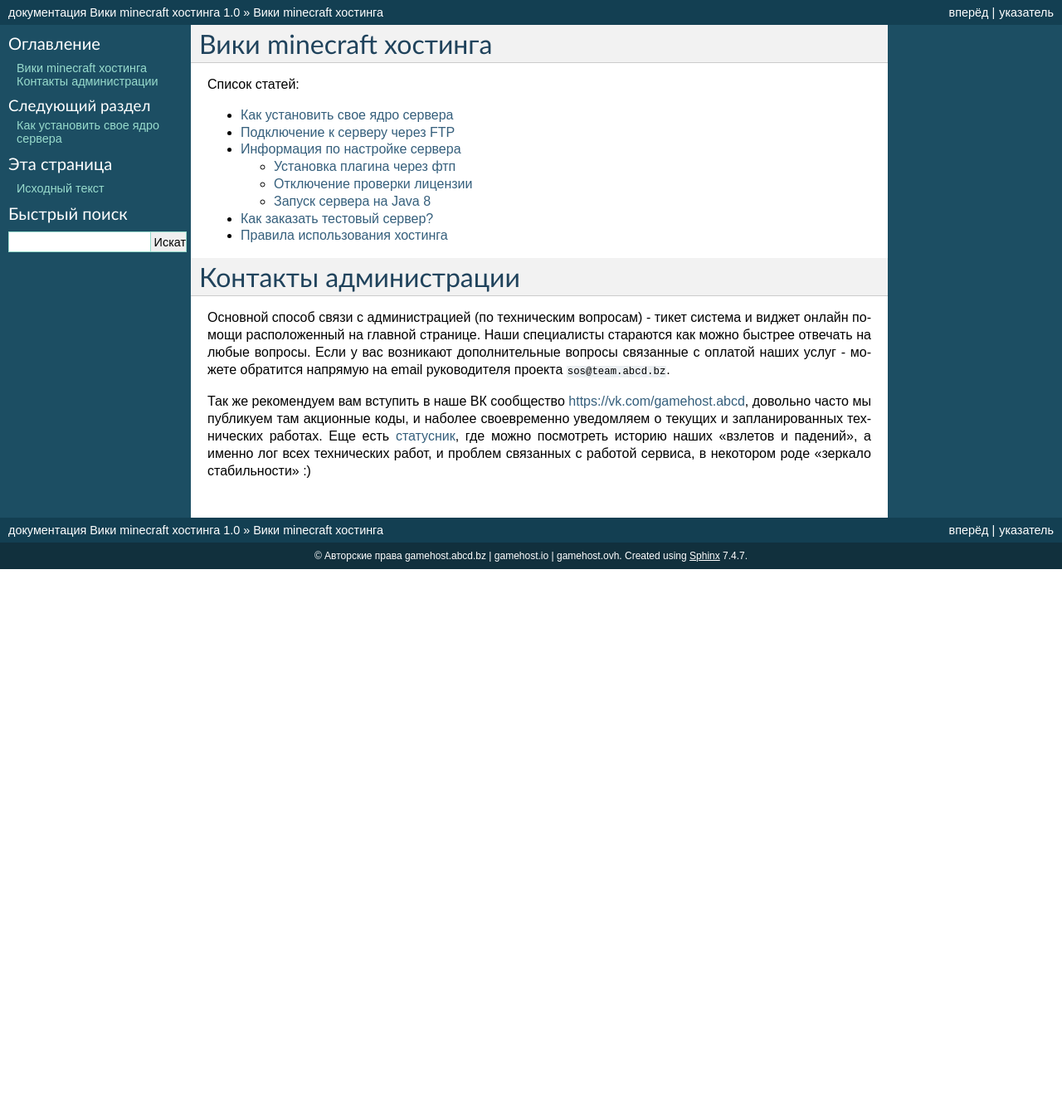
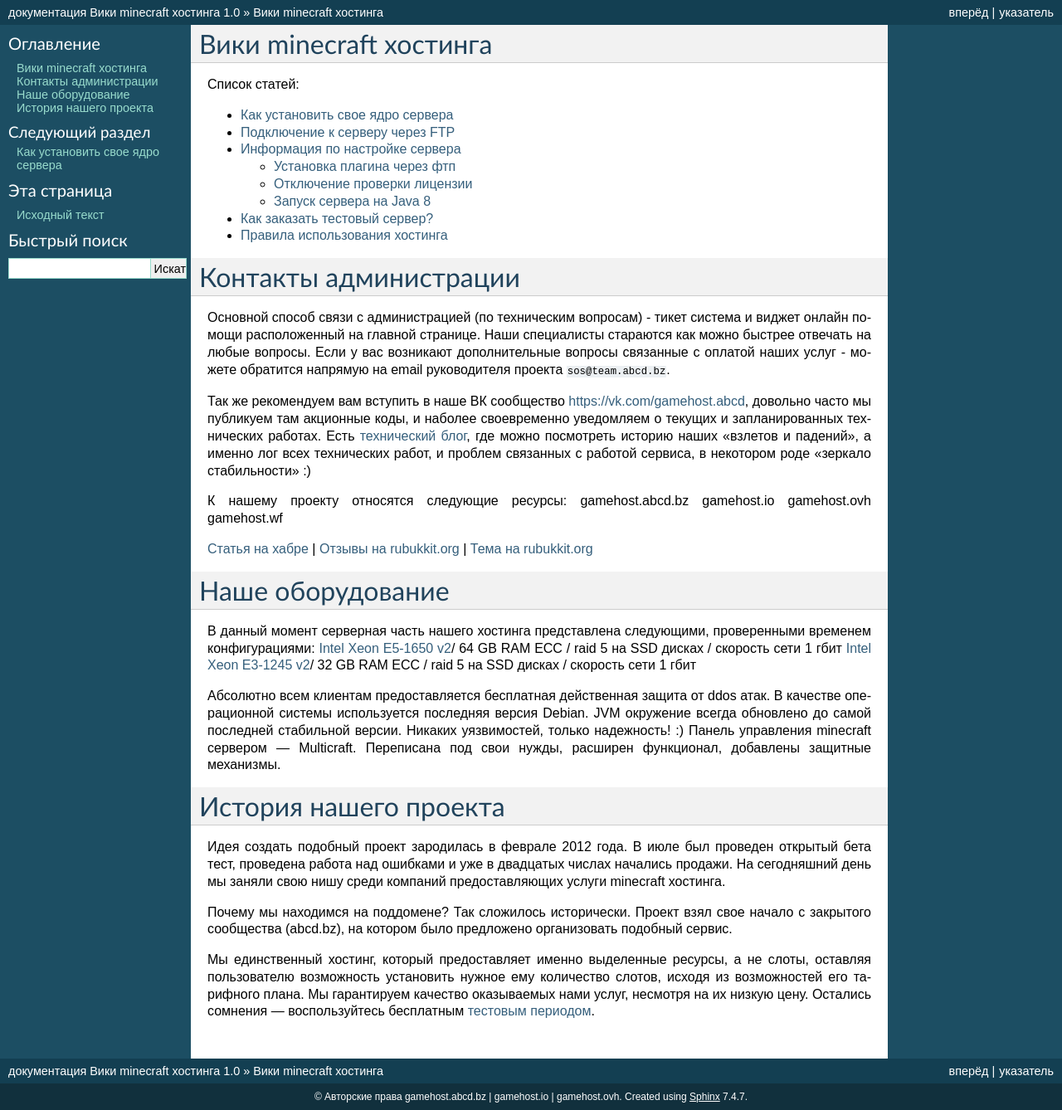
Before and after one commit to h1kkan/gamehost-wiki, a Sphinx documentation site: the page built from docs/index.rst, in a window 1280 px wide. Shown: the whole page at 83% size. Built offline with Sphinx 7.4.7, drawn with Linux system fonts in a browser that asks for light colours; before the commit the page ends 900 px from its top, so only the background shows below that.

Commit message:
add main page

```diff
--- a/docs/index.rst
+++ b/docs/index.rst
@@ -23,4 +23,26 @@
 Основной способ связи с администрацией (по техническим вопросам) - тикет система и виджет онлайн помощи расположенный на главной странице. Наши специалисты стараются как можно быстрее отвечать на любые вопросы. Если у вас возникают дополнительные вопросы связанные с оплатой наших услуг - можете обратится напрямую на email руководителя проекта ``sos@team.abcd.bz``.
 
 Так же рекомендуем вам вступить в наше ВК сообщество https://vk.com/gamehost.abcd, довольно часто мы публикуем там акционные коды, и наболее своевременно уведомляем о текущих и запланированных технических работах.
-Еще есть `статусник <http://status.gamehost.abcd.bz/>`_, где можно посмотреть историю наших "взлетов и падений", а именно лог всех технических работ, и проблем связанных с работой сервиса, в некотором роде "зеркало стабильности" :)
+Есть `технический блог <http://status.gamehost.abcd.bz/>`_, где можно посмотреть историю наших "взлетов и падений", а именно лог всех технических работ, и проблем связанных с работой сервиса, в некотором роде "зеркало стабильности" :)
+
+К нашему проекту относятся следующие ресурсы: gamehost.abcd.bz gamehost.io gamehost.ovh gamehost.wf
+
+`Статья на хабре <http://habrahabr.ru/post/204304/>`_ | `Отзывы на rubukkit.org <http://www.rubukkit.org/threads/gamehost-abcd-bz-%D0%BE%D1%82%D0%B7%D1%8B%D0%B2%D1%8B.42571/>`_ | `Тема на rubukkit.org <http://www.rubukkit.org/threads/gamehost-abcd-bz-%D0%BE%D1%82-200%D1%80-%D0%B7%D0%B0-1%D0%93%D0%91-ram-%D0%BC%D0%B5%D1%81%D1%82%D0%BE-%D0%BF%D0%BE%D0%B4-%D1%81%D0%B0%D0%B9%D1%82-%D0%B1%D0%B5%D0%BA%D0%B0%D0%BF-%D0%B2-%D0%BE%D0%B1%D0%BB%D0%B0%D0%BA%D0%BE-ssd-%D0%B4%D0%B8%D1%81%D0%BA%D0%B8-%D0%B2%D1%81%D0%B5-%D0%B2%D0%BA%D0%BB%D1%8E%D1%87%D0%B5%D0%BD%D0%BE.53987/>`_
+
+Наше оборудование
+=================
+В данный момент серверная часть нашего хостинга представлена следующими, проверенными временем конфигурациями:
+`Intel Xeon E5-1650 v2 <http://ark.intel.com/products/75780/Intel-Xeon-Processor-E5-1650-v2-12M-Cache-3_50-GHz/>`_/ 64 GB RAM ECC / raid 5 на SSD дисках / скорость сети 1 гбит
+`Intel Xeon E3-1245 v2 <http://ark.intel.com/ru/products/65729/Intel-Xeon-Processor-E3-1245-v2-8M-Cache-3_40-GHz/>`_/ 32 GB RAM ECC / raid 5 на SSD дисках / скорость сети 1 гбит
+
+Абсолютно всем клиентам предоставляется бесплатная действенная защита от ddos атак.
+В качестве операционной системы используется последняя версия Debian. JVM окружение всегда обновлено до самой последней стабильной версии. Никаких уязвимостей, только надежность! :)
+Панель управления minecraft сервером — Multicraft. Переписана под свои нужды, расширен функционал, добавлены защитные механизмы.
+
+История нашего проекта
+======================
+Идея создать подобный проект зародилась в феврале 2012 года. В июле был проведен открытый бета тест, проведена работа над ошибками и уже в двадцатых числах начались продажи. На сегодняшний день мы заняли свою нишу среди компаний предоставляющих услуги minecraft хостинга.
+
+Почему мы находимся на поддомене? Так сложилось исторически. Проект взял свое начало с закрытого сообщества (abcd.bz), на котором было предложено организовать подобный сервис.
+
+Мы единственный хостинг, который предоставляет именно выделенные ресурсы, а не слоты, оставляя пользователю возможность установить нужное ему количество слотов, исходя из возможностей его тарифного плана. Мы гарантируем качество оказываемых нами услуг, несмотря на их низкую цену. Остались сомнения — воспользуйтесь бесплатным `тестовым периодом <http://docs.gamehost.io/ru/latest/how_get_test.html>`_.
```
